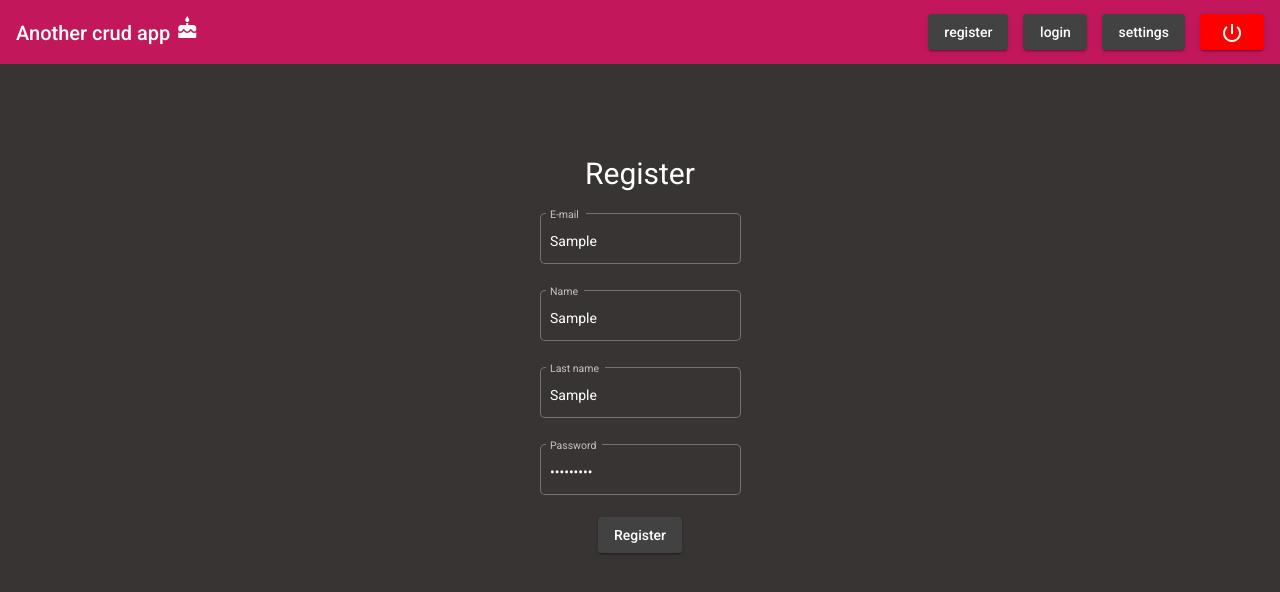
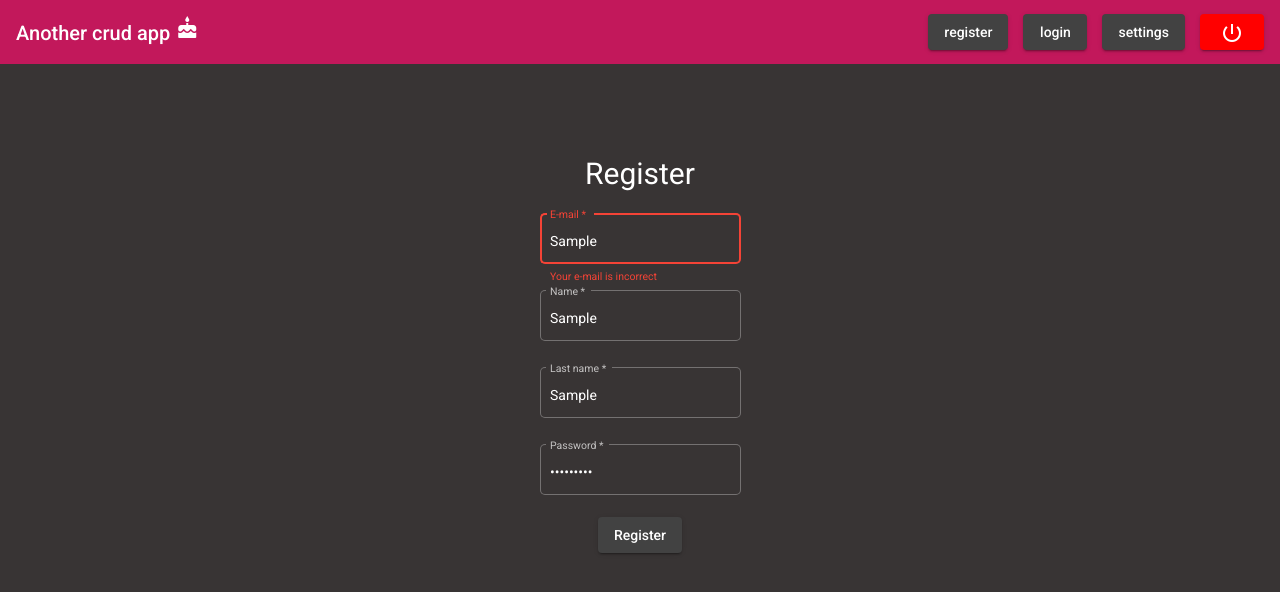
Before and after one commit to oDs1337/register-login-crud, an Angular app: page /register in a window 1280 px wide. Both pictures are taken after typing "Sample", "Sample", "Sample", "Sample123" into the empty fields and a click on the button "Register". Shown: the top 592 px of the page. Built offline with nearby package versions, Linux system fonts and the light colour scheme.

Commit message:
working validation

```diff
--- a/src/app/register/register.component.html
+++ b/src/app/register/register.component.html
@@ -8,24 +8,36 @@
       <mat-form-field appearance="outline">
         <mat-label>E-mail</mat-label>
         <input matInput formControlName="email">
+        <mat-error *ngIf="email?.invalid">
+          <span>Your e-mail is incorrect</span>
+        </mat-error>
       </mat-form-field>
     </div>
     <div class="nameContainer">
       <mat-form-field appearance="outline">
         <mat-label>Name</mat-label>
         <input matInput formControlName="name">
+        <mat-error *ngIf="name?.invalid">
+          <span>Your name is incorrect</span>
+        </mat-error>
       </mat-form-field>
     </div>
     <div class="lastNameContainer">
       <mat-form-field appearance="outline">
         <mat-label>Last name</mat-label>
         <input matInput formControlName="lastName">
+        <mat-error *ngIf="lastName?.invalid">
+          <span>Your last name is incorrect</span>
+        </mat-error>
       </mat-form-field>
     </div>
     <div class="passwordContainer">
       <mat-form-field appearance="outline">
         <mat-label>Password</mat-label>
         <input matInput type="password" formControlName="password">
+        <mat-error *ngIf="password?.invalid">
+          <span>Your password is incorrect</span>
+        </mat-error>
       </mat-form-field>
     </div>
     <div class="submitButton">
--- a/src/app/register/register.component.ts
+++ b/src/app/register/register.component.ts
@@ -1,5 +1,5 @@
 import { Component, OnInit } from '@angular/core';
-import { FormBuilder, FormGroup } from '@angular/forms';
+import { FormBuilder, FormGroup, Validators } from '@angular/forms';
 
 @Component({
   selector: 'app-register',
@@ -14,12 +14,45 @@ export class RegisterComponent implements OnInit {
 
   ngOnInit(): void {
     this.registerForm = this.fb.group({
-      email: '',
-      name: '',
-      lastName: '',
-      password: '',
+      email: ['',[
+        Validators.required,
+        Validators.email
+      ]],
+      name: ['', [
+        Validators.required,
+        Validators.minLength(3),
+        Validators.maxLength(9),
+      ]],
+      lastName: ['', [
+        Validators.required,
+        Validators.minLength(3),
+        Validators.maxLength(9),
+      ]],
+      password: ['', [
+        Validators.required,
+        Validators.minLength(3),
+        Validators.maxLength(9),
+      ]]
     });
+
   }
+
+  get email(){
+    return this.registerForm.get('email');
+  }
+
+  get name(){
+    return this.registerForm.get('name');
+  }
+
+  get lastName(){
+    return this.registerForm.get('lastName');
+  }
+
+  get password(){
+    return this.registerForm.get('password');
+  }
+
 
   onSubmit(dupa: any): void{
     console.log(dupa);
```
